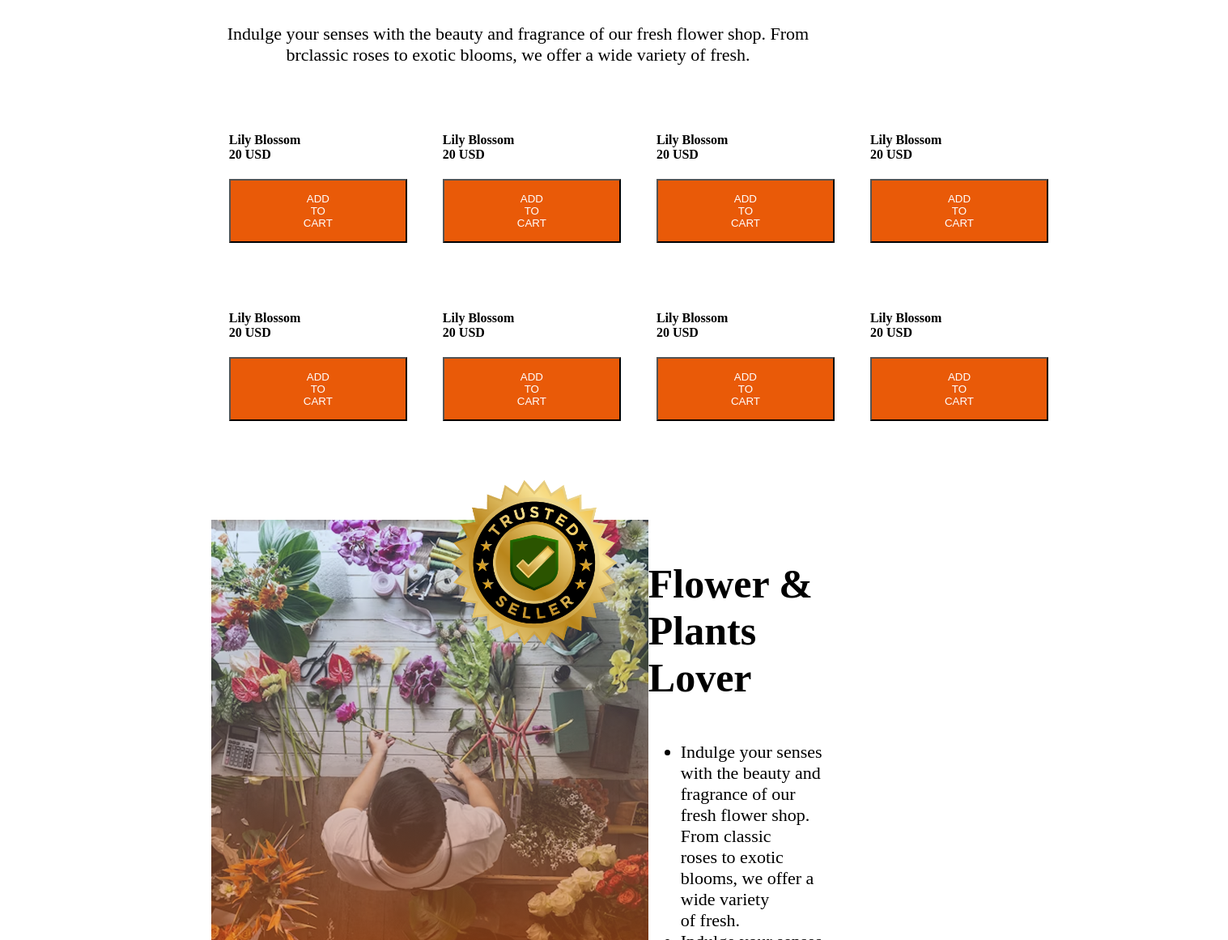
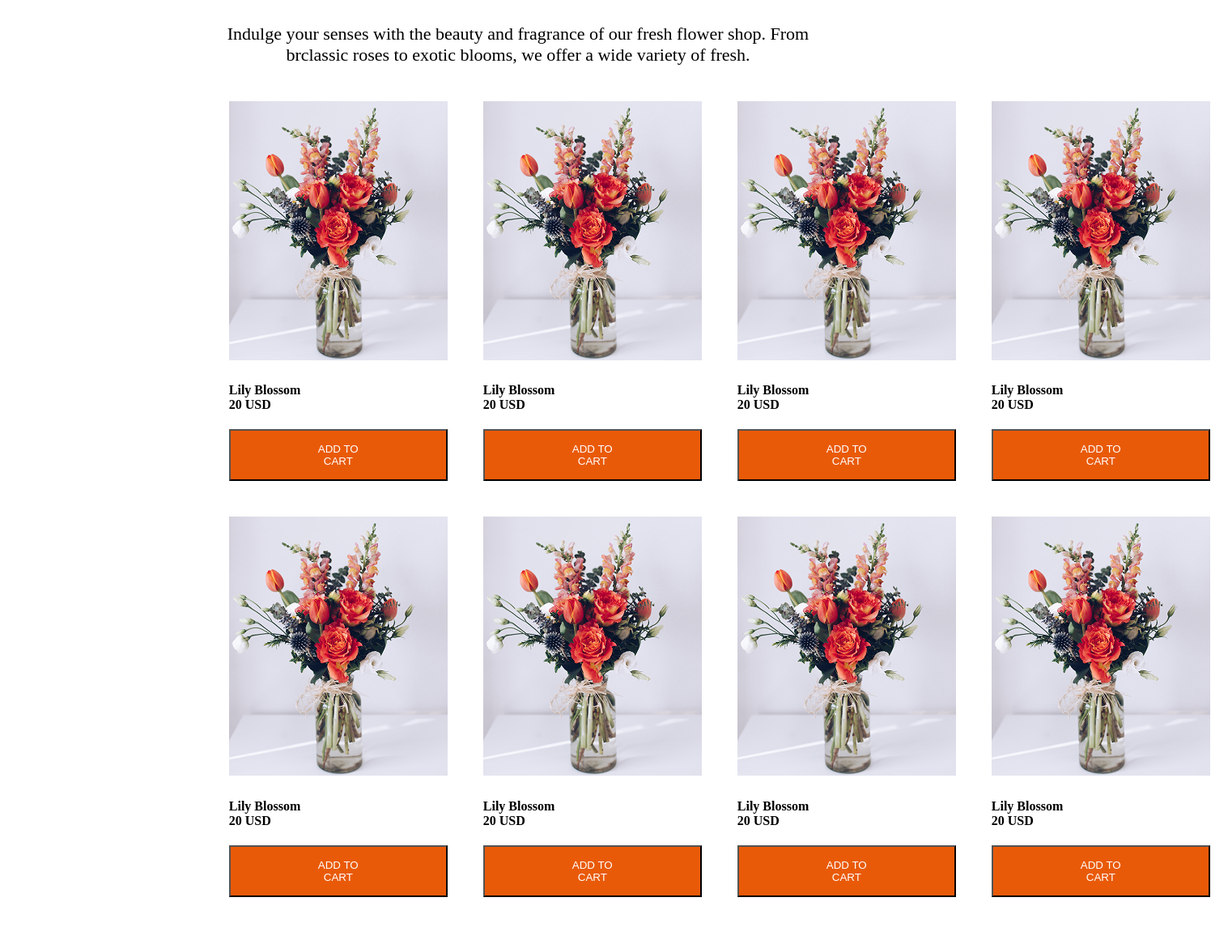
Before and after one commit to sabbirtanvir13/ASSIGNMENT-02, a plain HTML site: page index.html in a window 1280 px wide. Shown: the part 757-1918 px from the top of the page at 81% size, 1517 px wide, since content can reach past the window. Drawn offline with Linux system fonts and the light colour scheme; the site is published under a folder, as on GitHub Pages, so addresses that start at the root find nothing.

Commit message:
added web page

```diff
--- a/index.html
+++ b/index.html
@@ -41,48 +41,48 @@
 
 
          <div class="card">
-          <img class="img-full" src="/B12A02-Responsive-Flowers/assets/sample-flower-image.png" alt="">
+          <img class="img-full" src="./B12A02-Responsive-Flowers/assets/sample-flower-image.png" alt="">
           <h4>Lily Blossom <br>20 USD</h4>
           <button class="btn-primary title-color ">ADD TO CART</button>
          </div>
 
           <div class="card">
-             <img class="img-full" src="/B12A02-Responsive-Flowers/assets/sample-flower-image.png" alt="">
+             <img class="img-full" src="./B12A02-Responsive-Flowers/assets/sample-flower-image.png" alt="">
              <h4 >Lily Blossom <br>20 USD</h4>
              <button class="btn-primary title-color">ADD TO CART</button>
           </div>
 
          <div class="card">
-          <img class="img-full" src="/B12A02-Responsive-Flowers/assets/sample-flower-image.png" alt="">
+          <img class="img-full" src="./B12A02-Responsive-Flowers/assets/sample-flower-image.png" alt="">
           <h4 >Lily Blossom <br>20 USD</h4>
           <button class="btn-primary title-color">ADD TO CART</button>
          </div>
 
          <div class="card">
-          <img class="img-full" src="/B12A02-Responsive-Flowers/assets/sample-flower-image.png" alt="">
+          <img class="img-full" src="./B12A02-Responsive-Flowers/assets/sample-flower-image.png" alt="">
           <h4 >Lily Blossom <br>20 USD</h4>
           <button class="btn-primary title-color">ADD TO CART</button>
          </div>
 
          <div class="card">
-          <img class="img-full" src="/B12A02-Responsive-Flowers/assets/sample-flower-image.png" alt="">
+          <img class="img-full" src="./B12A02-Responsive-Flowers/assets/sample-flower-image.png" alt="">
           <h4 >Lily Blossom <br>20 USD</h4>
           <button class="btn-primary title-color">ADD TO CART</button>
         </div>
          <div class="card">
-          <img class="img-full" src="/B12A02-Responsive-Flowers/assets/sample-flower-image.png" alt="">
+          <img class="img-full" src="./B12A02-Responsive-Flowers/assets/sample-flower-image.png" alt="">
           <h4 >Lily Blossom <br>20 USD</h4>
           <button class="btn-primary title-color">ADD TO CART</button>
          </div>
 
          <div  class="card">
-          <img class="img-full" src="/B12A02-Responsive-Flowers/assets/sample-flower-image.png" alt="">
+          <img class="img-full" src="./B12A02-Responsive-Flowers/assets/sample-flower-image.png" alt="">
           <h4 >Lily Blossom <br>20 USD</h4>
           <button class="btn-primary title-color">ADD TO CART</button>
          </div>
 
          <div class="card">
-          <img class="img-full" src="/B12A02-Responsive-Flowers/assets/sample-flower-image.png" alt="">
+          <img class="img-full" src="./B12A02-Responsive-Flowers/assets/sample-flower-image.png" alt="">
           <h4 >Lily Blossom <br>20 USD</h4>
           <button class="btn-primary title-color">ADD TO CART</button>
          </div>
```
